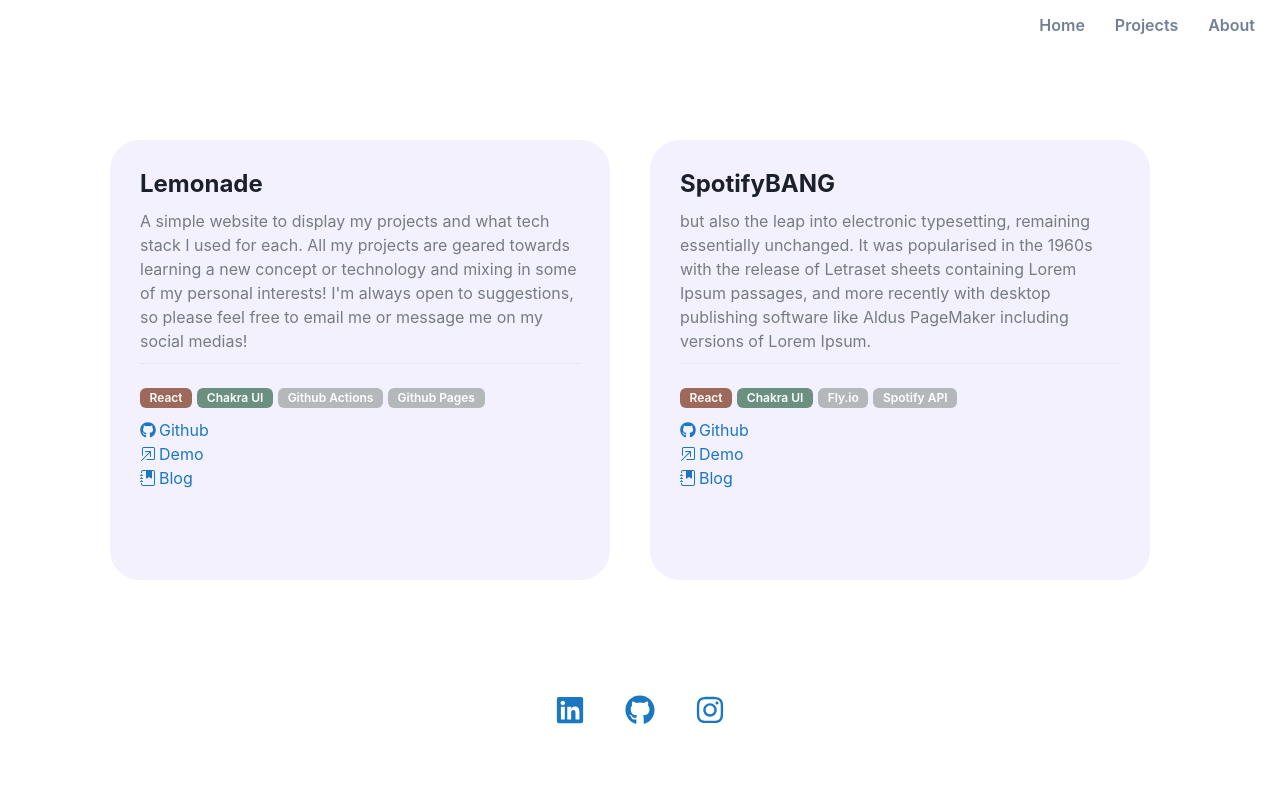
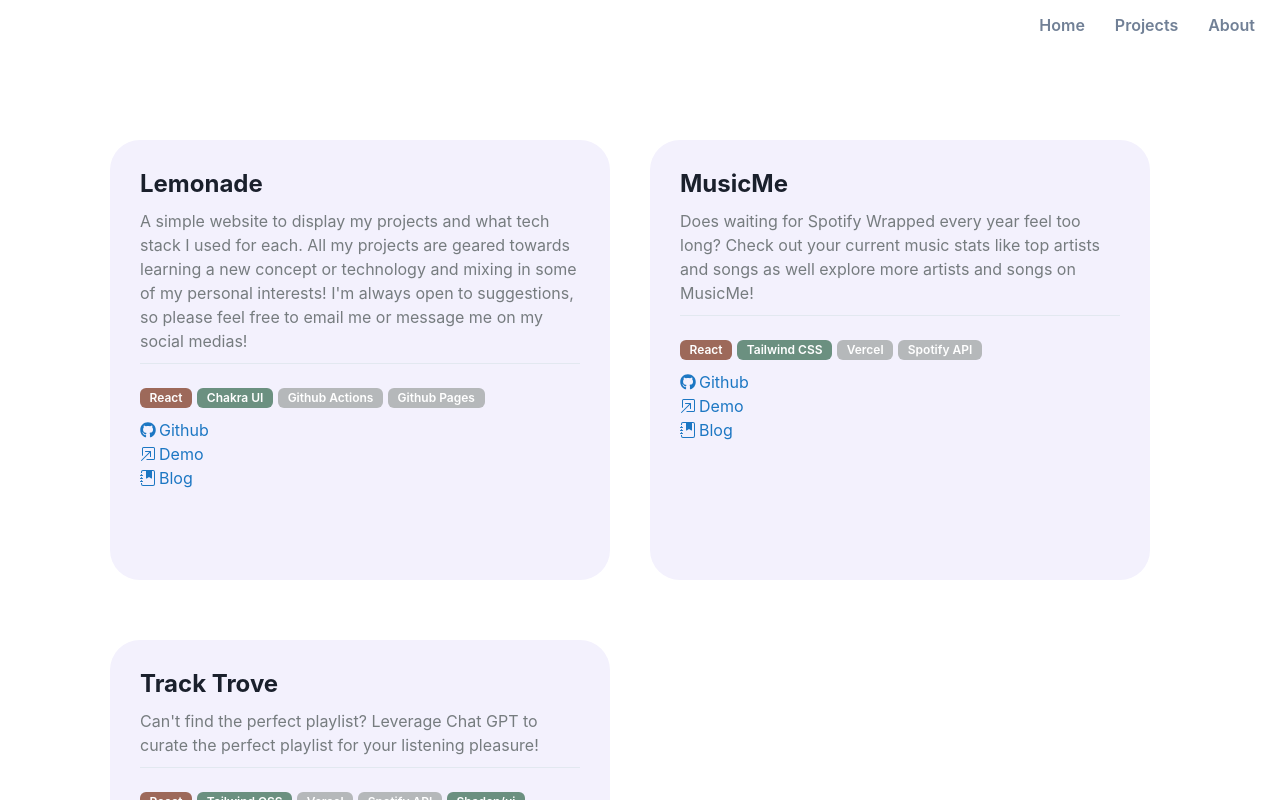
Before and after one commit to pervezn/lemonade, a React (Create React App) app: page / in a window 1280 px wide. Both pictures are taken after a click on the button "Projects". Shown: the top 800 px of the page. Built offline with nearby package versions, Linux system fonts and the light colour scheme.

Commit message:
chore: content update, small ui refactor

```diff
--- a/src/App.js
+++ b/src/App.js
@@ -1,5 +1,5 @@
 import './App.css';
-import {ChakraProvider, Button, Flex } from '@chakra-ui/react'
+import {ChakraProvider, Button, Flex, Box } from '@chakra-ui/react'
 import CardContainer from './components/Card'
 import React, {useState} from 'react';
 import TypeWriter from './components/TypeWriter';
@@ -11,7 +11,6 @@
   const [content, setContent] = useState(<TypeWriter />)
 
   function handleNav(e) {
-    // console.log("here")
     let target = e.target.innerText
     setContentStr(target)
     console.log(target)
@@ -47,10 +46,12 @@
           <Button style={styles.navBtn} variant='link' onClick={(e) => handleNav(e)}>Projects</Button>
           <Button style={styles.navBtn} variant='link' onClick={(e) => handleNav(e)}>About</Button>
         </div>
-        <Flex style={handleStyle(contentStr)} >
+        <Flex style={handleStyle(contentStr)} direction={"column"}>
+          <Box>
           {content}
+          </Box>
+            <SocialMedias />
         </Flex>
-       <SocialMedias />
       </div>
     </ChakraProvider>
   );
--- a/src/components/Card.js
+++ b/src/components/Card.js
@@ -11,7 +11,7 @@
     const colors = {
         'framework': "#6B9080",
         'tech': "#9D695A",
-        // 2: "#2B2D42",
+        'misc': "#2B2D42",
         'environment': "#B5B8BA"
     }
     const pillMap = {
@@ -20,7 +20,13 @@
       'Github Actions': 'environment',
       'Github Pages': 'environment',
       'Fly.io': 'environment',
+      'Vercel': 'environment',
       'Spotify API': 'environment',
+      'NextJS': 'tech',
+      'Tailwind CSS': 'framework',
+      'Shadcn/ui': 'framework',
+      'Vercel AI SDK': 'misc'
+
     }
 
 
--- a/src/components/SocialMedias.js
+++ b/src/components/SocialMedias.js
@@ -9,7 +9,7 @@
             <hr/>
             <a href="https://www.linkedin.com/in/nida-pervez/"><FaLinkedin style={styles.icons}/></a>
             <a href="https://github.com/pervezn"><FaGithub style={styles.icons} /></a>
-            <a href="https://www.instagram.com/lemonade.rasta/"><FaInstagram  style={styles.icons}/></a>
+            <a href="https://www.instagram.com/lemonade.raasta/"><FaInstagram  style={styles.icons}/></a>
             <hr/>
         </Flex>
     )
--- a/src/components/data.js
+++ b/src/components/data.js
@@ -8,13 +8,22 @@
         "pills": ['React', "Chakra UI", "Github Actions", "Github Pages"]
     },
     {
-        "projectName": "SpotifyBANG",
-        "description": "but also the leap into electronic typesetting, remaining essentially unchanged. It was popularised in the 1960s with the release of Letraset sheets containing Lorem Ipsum passages, and more recently with desktop publishing software like Aldus PageMaker including versions of Lorem Ipsum.",
-        "githubLink": "",
-        "websiteLink": "https://pervezn.github.io/lemonade/",
+        "projectName": "MusicMe",
+        "description": "Does waiting for Spotify Wrapped every year feel too long? Check out your current music stats like top artists and songs as well explore more artists and songs on MusicMe!",
+        "githubLink": "https://github.com/pervezn/musicME",
+        "websiteLink": "https://music-me.vercel.app/",
         "blogLink": "",
-        "pills": ['React', "Chakra UI", "Fly.io", "Spotify API"]
+        "pills": ['React', "Tailwind CSS", "Vercel", "Spotify API"]
     },
+    {
+        "projectName": "Track Trove",
+        "description": "Can't find the perfect playlist? Leverage Chat GPT to curate the perfect playlist for your listening pleasure!",
+        "githubLink": "https://github.com/pervezn/TrackTrove",
+        "websiteLink": "https://vercel.com/pervezns-projects/track-trove",
+        "blogLink": "",
+        "pills": ['React', "Tailwind CSS", "Vercel", "Spotify API", "Shadcn/ui", "Vercel AI SDK"]
+    },
+
 
 ]
 
```
